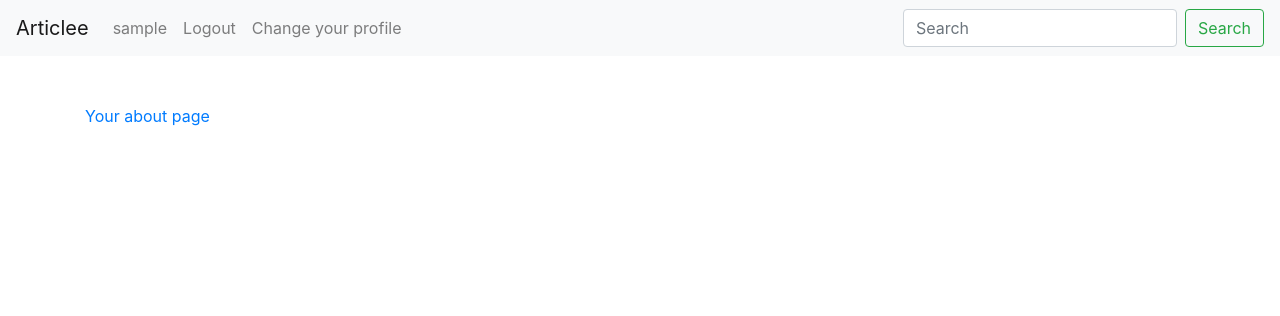
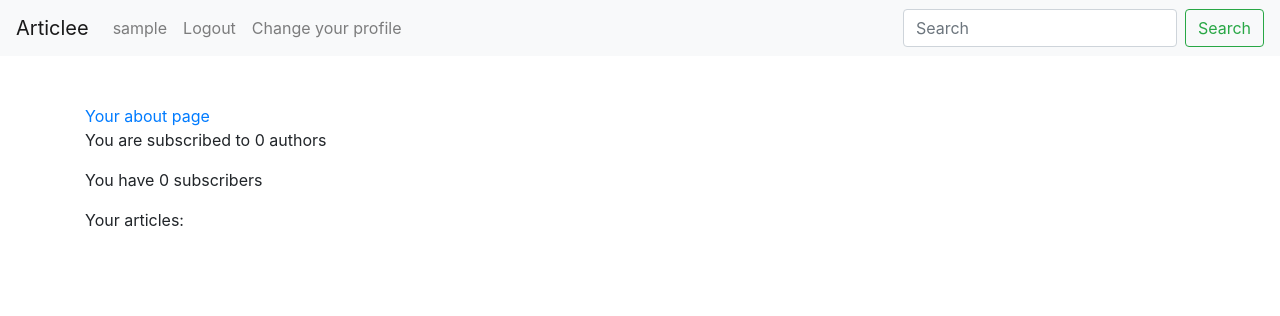
Before and after one commit to Andrew-157/dj_project_2, a Django app: page /personal/ in a window 1280 px wide. Shown: the top 316 px of the page. Run offline with Django 4.2, Linux system fonts and the light colour scheme; the visitor is signed in with stand-in values (Sample User, id 1); data comes from the database, SQL or seed files in the repository; data that the repository does not hold is empty; some libraries are stand-ins or nearby versions.

Commit message:
Personal Page not as Templateview

```diff
--- a/personal/templates/personal/personal_page.html
+++ b/personal/templates/personal/personal_page.html
@@ -1,7 +1,13 @@
 {% extends "core/header.html" %}
 
 {% block content %}
-    <div class="container py-5">
-        <a href="{% url 'personal:about-page' %}">Your about page</a>
-    </div>
+<div class="container py-5">
+    <a href="{% url 'personal:about-page' %}">Your about page</a>
+    <p>You are subscribed to {{ subscriptions|length }} authors</p>
+    <p>You have {{ subscribers }} subscribers</p>
+    <p>Your articles:</p>
+    {% for article in articles %}
+    {{ article.title }}
+    {% endfor %}
+</div>
 {% endblock %}
--- a/personal/urls.py
+++ b/personal/urls.py
@@ -4,8 +4,7 @@ from . import views
 
 app_name = 'personal'
 urlpatterns = [
-    path('personal/', TemplateView.as_view(template_name='personal/personal_page.html'),
-         name='personal-page'),
+    path('personal/', views.PersonalPageView.as_view(), name='personal-page'),
     path('personal/articles/publish/',
          views.PublishArticleView.as_view(), name='publish-article'),
     path('personal/articles/<int:pk>/update/',
--- a/personal/views.py
+++ b/personal/views.py
@@ -9,7 +9,7 @@ from django.shortcuts import render, redirect
 from django.utils.decorators import method_decorator
 from django.views import View
 from django.views.generic import ListView
-from core.models import Article, SocialMedia, UserDescription, FavoriteArticles, UserReading, Reaction
+from core.models import Subscription, Article, SocialMedia, UserDescription, FavoriteArticles, UserReading, Reaction
 from personal.forms import PublishUpdateArticleForm, PublishSocialMediaForm, PublishUpdateUserDescriptionForm
 
 
@@ -75,6 +75,32 @@ class UpdateArticleView(View):
     @method_decorator(login_required)
     def dispatch(self, request, *args, **kwargs):
         return super().dispatch(request, *args, **kwargs)
+
+
+class PersonalPageView(View):
+    template_name = 'personal/personal_page.html'
+
+    def get_subscriptions(self, user):
+        return Subscription.objects.filter(subscriber=user).all()
+
+    def get_subscribers(self, user):
+        return Subscription.objects.\
+            filter(subscribe_to=user).all().count()
+
+    def get_articles(self, user):
+        return Article.objects.\
+            select_related('author').\
+            prefetch_related('tags').\
+            filter(author=user).all()
+
+    def get(self, request, *args, **kwargs):
+        current_user = request.user
+        subscriptions = self.get_subscriptions(current_user)
+        subscribers = self.get_subscribers(current_user)
+        articles = self.get_articles(current_user)
+        return render(request, self.template_name, {'subscriptions': subscriptions,
+                                                    'subscribers': subscribers,
+                                                    'articles': articles})
 
 
 class AboutPageView(View):
```
